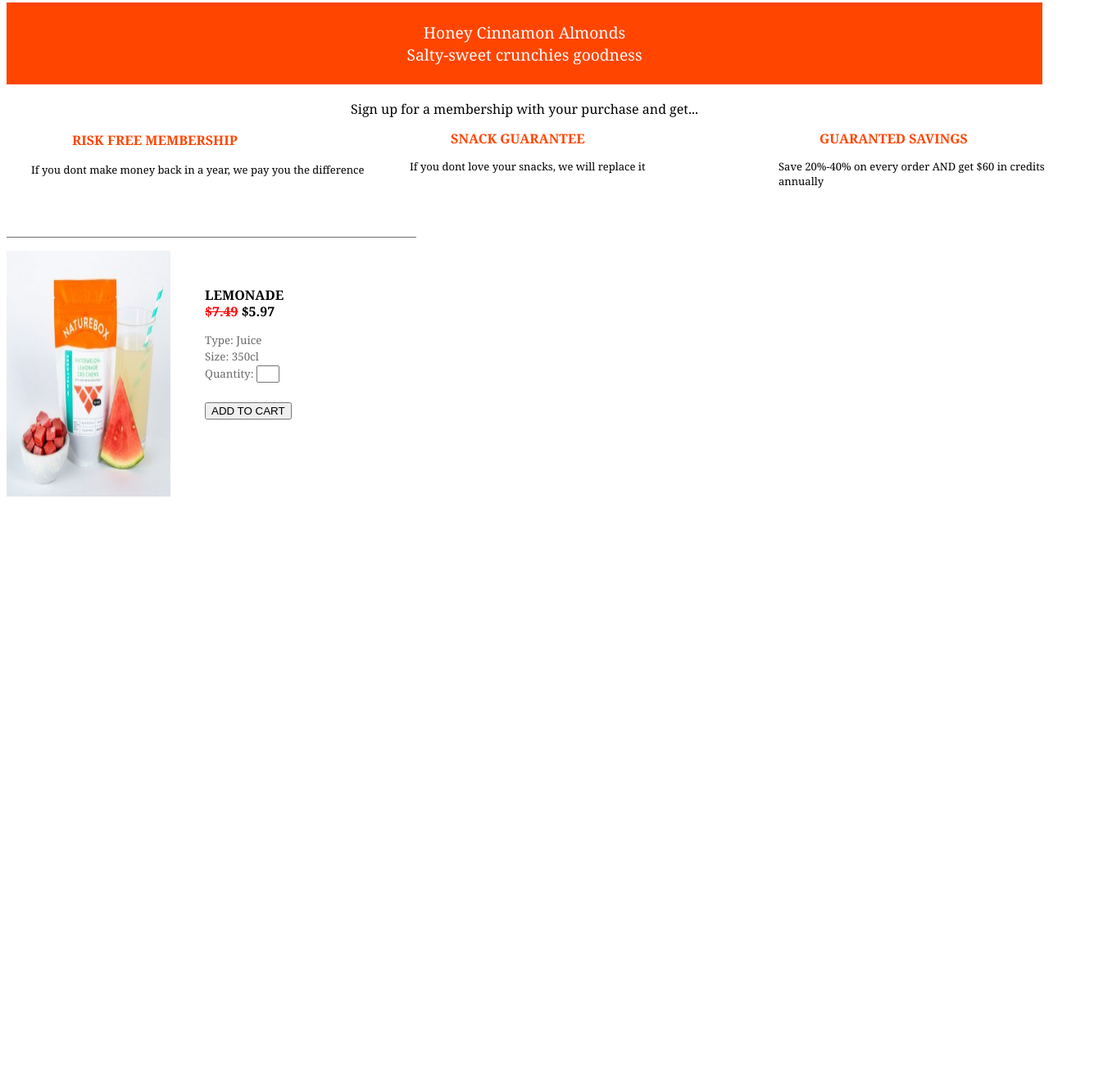
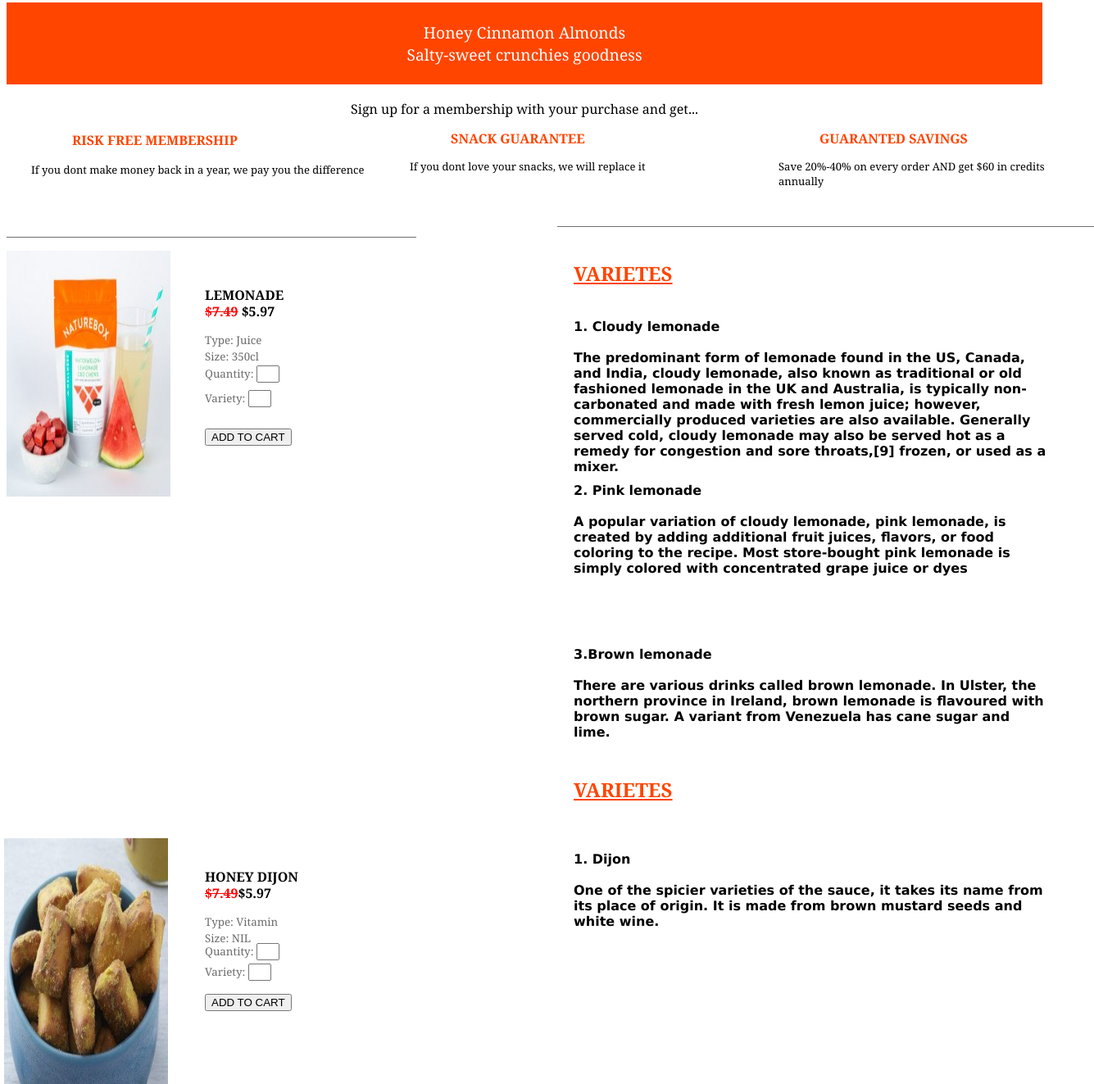
Before and after one commit to DaddyV-prog/fork-finger.github.io, a plain HTML site: page html/cart.html in a window 1280 px wide. Shown: the part 77-1400 px from the top of the page at 82% size, 1335 px wide, since content can reach past the window. Before the commit the page ends 800 px from the top, so only its background shows below. Drawn offline with Linux system fonts and the light colour scheme.

Commit message:
cart update

```diff
--- a/css/E.css
+++ b/css/E.css
@@ -760,21 +760,128 @@ del{
     top: 510px;
     left: 250px;
 }
+#lemonvar{
+    font-weight: lighter;
+    font-size: smaller;
+    color: rgb(107, 107, 107);
+    position: absolute;
+    top: 540px;
+    left: 250px;
+}
 #lemonsub{
     position: absolute;
     left: 250px;
-    top: 550px;
+    top: 600px;
 }
-#cinnpic{
+#varline{
+    width: 655px;
+    height: 1px;
+    background-color: rgb(112, 109, 109);
     position: absolute;
-    top: 750px;
-    left: 200px;
+    top: 337px;
+    left: 680px;
 }
-#cinn{
+#var{
+    font-family: Georgia, 'Times New Roman', Times, serif;
+    font-weight: bolder;
+    font-size: x-large;
+    text-decoration: underline;
+    color: orangered;
+    position: absolute;
+    top: 370px;
+    left: 700px;
+}
+#cloudy{
+    font-family: Verdana, Geneva, Tahoma, sans-serif;
+    font-weight: bold;
+    position: absolute;
+    top: 450px;
+    left: 700px;
+}
+#pinky{
+    font-family: Verdana, Geneva, Tahoma, sans-serif;
+    font-weight: bold;
+    position: absolute;
+    top: 650px;
+    left: 700px;
+}
+#brown{
+    font-family: Verdana, Geneva, Tahoma, sans-serif;
+    font-weight: bold;
+    position: absolute;
+    top: 850px;
+    left: 700px;
+}
+#honeyy{
+    position: absolute;
+    top: 1100px;
+    left: 5px;
+}
+#honeyname{
     font-family: Georgia, 'Times New Roman', Times, serif;
     font-weight: bolder;
     position: absolute;
-    top: 750px;
+    top: 1120px;
     left: 250px;
     text-transform: uppercase;
 }
+#honeyprice{
+    position: absolute;
+    top: 1140px;
+    left: 250px;
+    font-weight: bolder;
+}
+#honeytype{
+    font-weight: lighter;
+    font-size: smaller;
+    color: rgb(107, 107, 107);
+    position: absolute;
+    top: 1180px;
+    left: 250px;
+}
+#honeysize{
+    font-weight: lighter;
+    font-size: smaller;
+    color: rgb(107, 107, 107);
+    position: absolute;
+    top: 1200px;
+    left: 250px;
+}
+#honeyq{
+    font-weight: lighter;
+    font-size: smaller;
+    color: rgb(107, 107, 107);
+    position: absolute;
+    top: 1215px;
+    left: 250px;
+}
+#honeyvar{
+    font-weight: lighter;
+    font-size: smaller;
+    color: rgb(107, 107, 107);
+    position: absolute;
+    top: 1240px;
+    left: 250px;
+}
+#var2{
+    font-family: Georgia, 'Times New Roman', Times, serif;
+    font-weight: bolder;
+    font-size: x-large;
+    text-decoration: underline;
+    color: orangered;
+    position: absolute;
+    top: 1000px;
+    left: 700px;
+}
+#honeysub{
+    position: absolute;
+    top: 1290px;
+    left: 250px;
+}
+#dijon{
+    font-family: Verdana, Geneva, Tahoma, sans-serif;
+    font-weight: bold;
+    position: absolute;
+    top: 1100px;
+    left: 700px;
+}
--- a/html/cart.html
+++ b/html/cart.html
@@ -18,7 +18,26 @@
         <p id="colour">Type: Juice</p>
         <p id="lemonsize">Size: 350cl</p>
         <p id="lemonq">Quantity: <input type="text" style="width: 20px;"></p>
-        <p id="lemonsub"><a href="checkout.html"</a> <input type="submit" value="ADD TO CART"></p>
+        <p id="lemonvar">Variety: <input type="text" style="width: 20px;"> </p>
+        <p><a href="checkout.html"> <input type="submit" value="ADD TO CART" id="lemonsub"></a></p>
+        <p id="varline"></p>
+        <p id="var">VARIETES</p>
+        <p id="cloudy"> 1. Cloudy lemonade <br><br> The predominant form of lemonade found in the US, Canada, and India, cloudy lemonade, also known as traditional or old fashioned lemonade in the UK and Australia, is typically non-carbonated and made with fresh lemon juice; however, commercially produced varieties are also available. Generally served cold, cloudy lemonade may also be served hot as a remedy for congestion and sore throats,[9] frozen, or used as a mixer.</p>
+        <p id="pinky">2. Pink lemonade <br><br> A popular variation of cloudy lemonade, pink lemonade, is created by adding additional fruit juices, flavors, or food coloring to the recipe. Most store-bought pink lemonade is simply colored with concentrated grape juice or dyes</p>
+        <p id="brown">3.Brown lemonade <br><br> There are various drinks called brown lemonade. In Ulster, the northern province in Ireland, brown lemonade is flavoured with brown sugar. A variant from Venezuela has cane sugar and lime.</p>
+
+        <img src="../img/honey dijon.jpg" height="300px" width="200px" id="honeyy">
+        <p id="honeyname">Honey Dijon</p>
+        <p id="honeyprice"><del>$7.49</del>$5.97</p>
+        <p id="honeytype">Type: Vitamin</p>
+        <p id="honeysize">Size: NIL</p>
+        <p id="honeyq">Quantity: <input type="text" style="width: 20px;"> </p>
+        <p id="honeyvar">Variety: <input type="text" style="width: 20px;"></p>
+        <p><a href="checkout.html"> <input type="submit" value="ADD TO CART" id="honeysub"></a></p>
+        <p id="var2">VARIETES</p>
+        <p id="dijon">1. Dijon <br><br> One of the spicier varieties of the sauce, it takes its name from its place of origin. It is made from brown mustard seeds and white wine.</p>
+
+
 
 
 
```
Also changed, not shown: index.html (+1 -1 lines).
